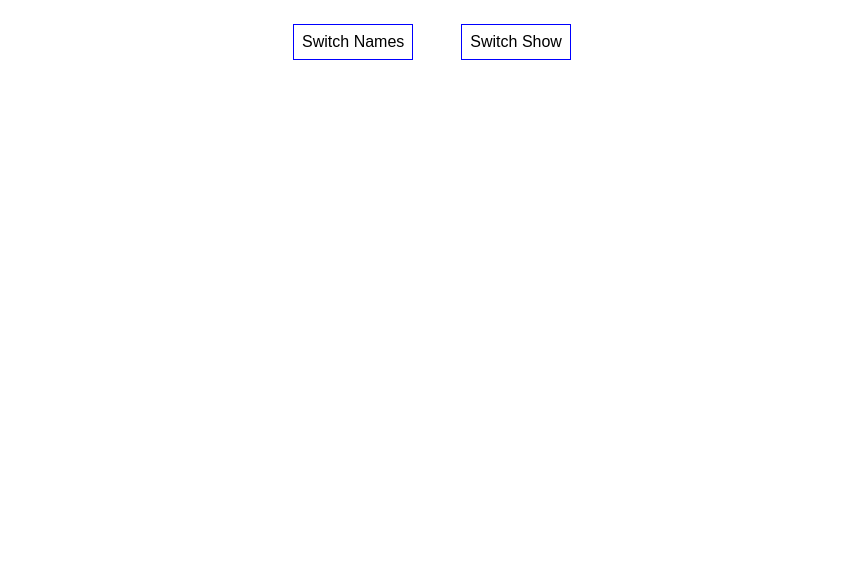
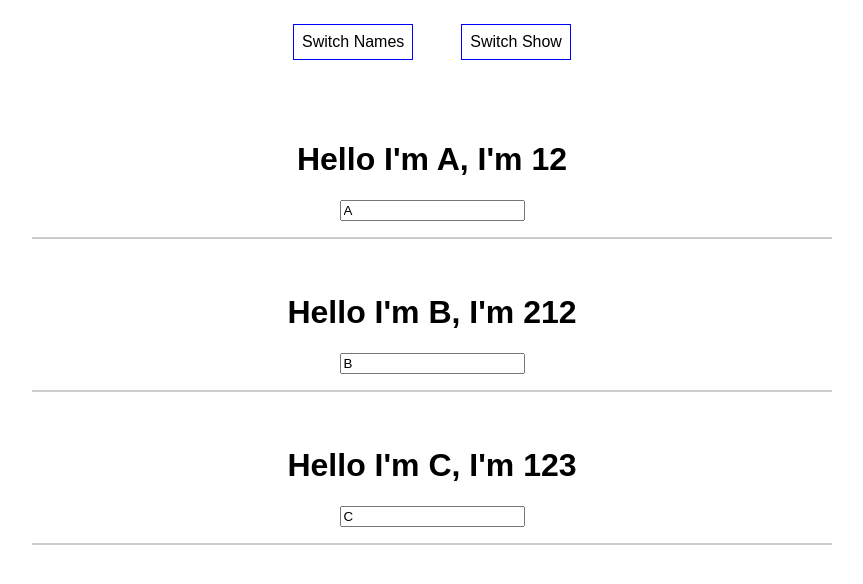
Before and after one commit to MJBHjem/udemy_react1, a React (Create React App) app: page / in a window 1280 px wide. Shown: the top 584 px of the page, without its empty margins (208-1071 px from the left). Built offline with nearby package versions, Linux system fonts and the light colour scheme.

Commit message:
use of list w map and handling event handling

```diff
--- a/src/App.js
+++ b/src/App.js
@@ -1,6 +1,5 @@
 import React, { Component } from 'react'
 import './App.css'
-import person from './Person/Person'
 import Person from './Person/Person'
 
 class App extends Component {
@@ -8,37 +7,40 @@ class App extends Component {
     super()
     this.state = {
       persons: [
-        { name: 'A', age: '12' },
-        { name: 'B', age: '212' },
-        { name: 'C', age: '123' }
+        { id: '0', name: 'A', age: '12' },
+        { id: '1', name: 'B', age: '212' },
+        { id: '2', name: 'C', age: '123' }
       ],
-      show: false
+      show: true
     }
     this.handleSwitchName = this.handleSwitchName.bind(this)
     this.handleChangeName = this.handleChangeName.bind(this)
     this.handleChangeShow = this.handleChangeShow.bind(this)
+    this.handleDeleteName = this.handleDeleteName.bind(this)
   }
 
   handleSwitchName (newName) {
+
+    const personsCpy = [...this.state.persons]
+    personsCpy[0].name = 'Bill'
+    personsCpy[1].name = 'Hillary'
+    personsCpy[2].name = 'Chelsea'
+
     this.setState({
-      persons: [
-        { name: 'Manix', age: '12' },
-        { name: newName, age: '312' },
-        { name: 'Ally', age: '1003' }
-      ],
-      show: true
+      persons: personsCpy
     })
   }
 
-  handleChangeName (event) {
-    this.setState({
-      persons: [
-        { name: 'Manix', age: '12' },
-        { name: event.target.value, age: '312' },
-        { name: 'Ally', age: '1003' }
-      ],
-      show: true
+  handleChangeName (idx, event) {
+    const personIdx = this.state.persons.findIndex(p => {
+      return idx === parseInt(p.id, 10)
     })
+    const person2Chgd = { ...this.state.persons[personIdx] }
+
+    person2Chgd.name = event.target.value
+    const personsCpy = [...this.state.persons]
+    personsCpy[personIdx] = person2Chgd
+    this.setState({ persons: personsCpy })
   }
 
   handleChangeShow (event) {
@@ -50,8 +52,14 @@ class App extends Component {
     })
   }
 
+  handleDeleteName (personIdx) {
+    const persons = [...this.state.persons] // ensure a copy of the state.persons rather than a pointer
+    persons.splice(personIdx, 1)
+    this.setState({ persons: persons })
+  }
+
   render () {
-    const { persons } = this.state
+    // const { persons } = this.state
     const style = {
       backgroundColor: 'white',
       font: 'inherit',
@@ -64,9 +72,16 @@ class App extends Component {
     if (this.state.show) {
       personsJSX = (
         <div>
-          {this.state.persons.map(person => {
+          {
+          this.state.persons.map((person, index) => {
             return (
-              <Person key={person.name} name={person.name} age={person.age} />
+              <Person
+                onDelItem={this.handleDeleteName.bind(this, index)}
+                onChangeName={this.handleChangeName.bind(this, index)}
+                key={person.id}
+                name={person.name}
+                age={person.age}
+              />
             )
           })
 
--- a/src/Person/Person.js
+++ b/src/Person/Person.js
@@ -4,7 +4,7 @@ import './Person.css'
 const person = props => {
   return (
     <div className='Person'>
-      <h1 onClick={props.onClickItem}>
+      <h1 onClick={props.onDelItem}>
         Hello I'm {props.name}, I'm {props.age}
       </h1>
 
```
